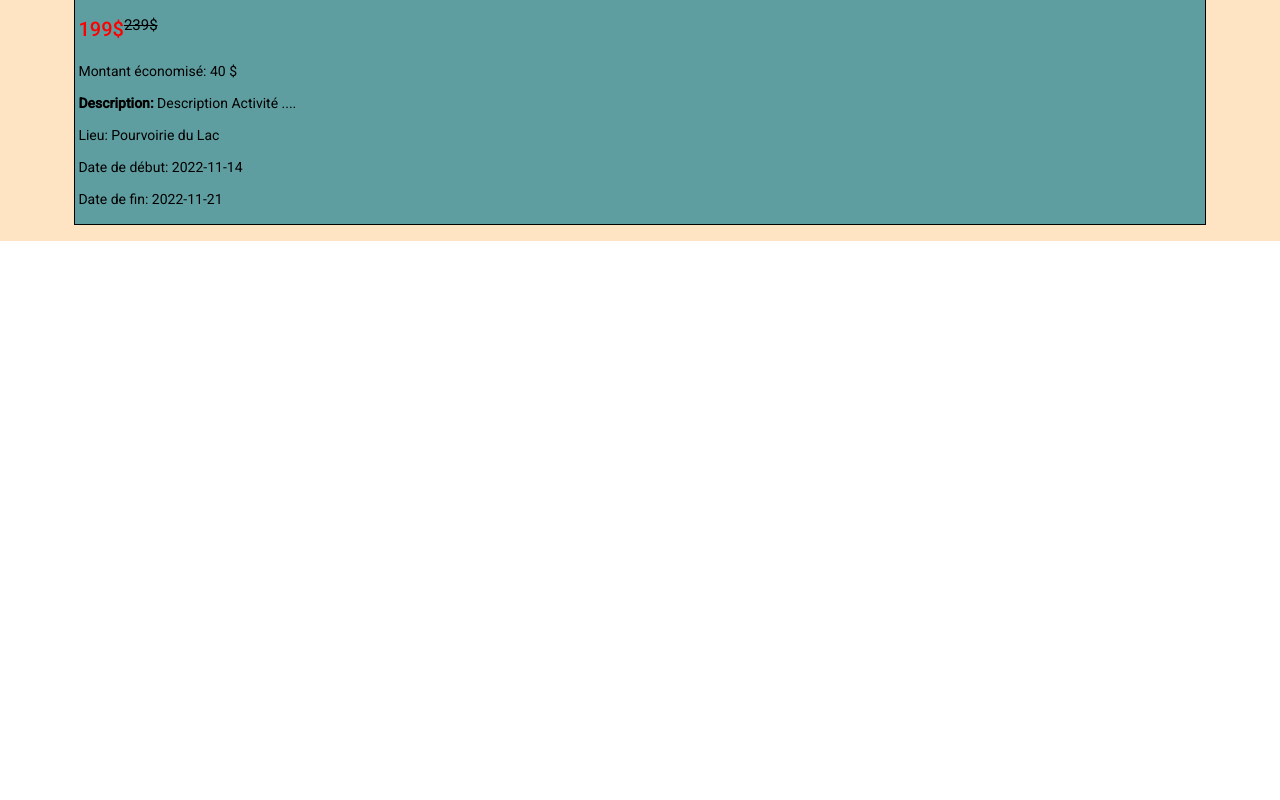
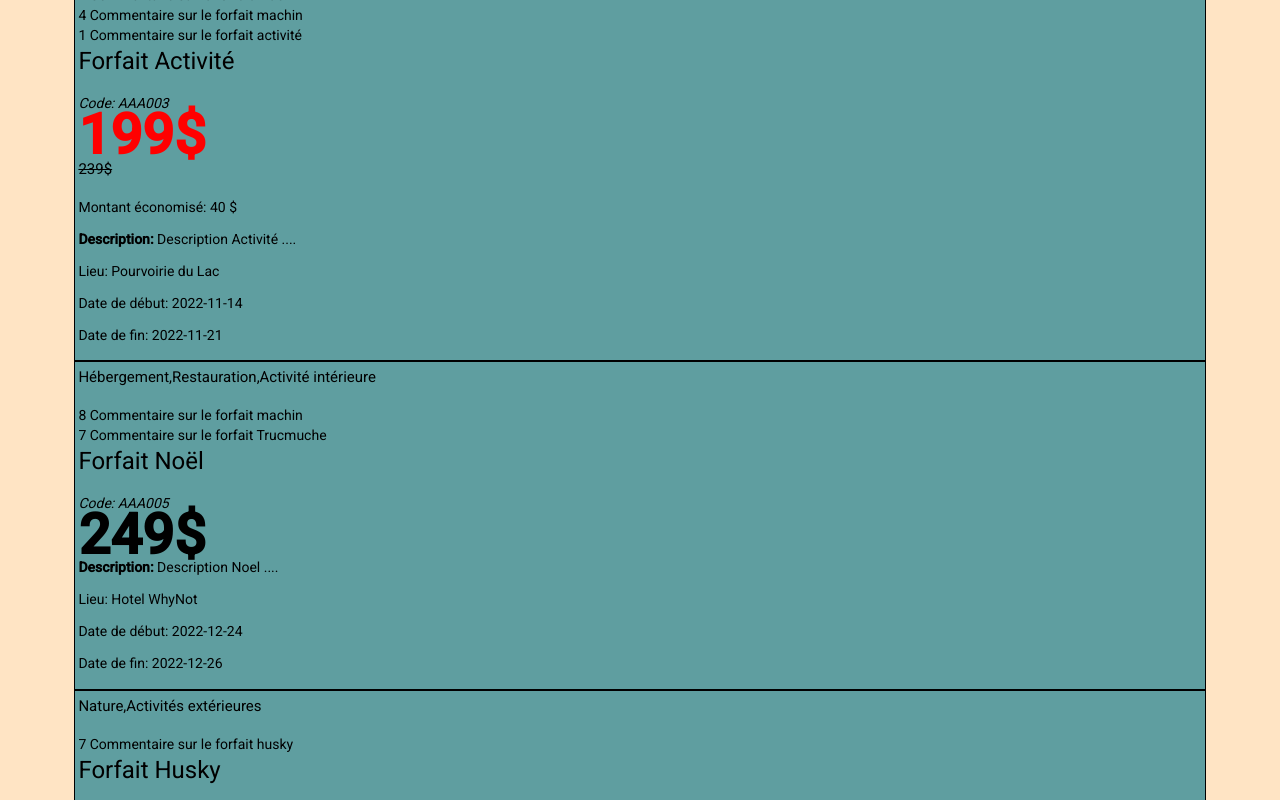
Before and after one commit to angelayke/PRGM-Web3-exercice-forfaiterie, an Angular app: page / in a window 1280 px wide. Shown: the part 1280-2080 px from the top of the page. Before the commit the page ends 1547 px from the top, so only its background shows below. Built offline with nearby package versions, Linux system fonts and the light colour scheme.

Commit message:
condition ngIf pour prix et premium, calcul rabais, et modification : creation composant prix

```diff
--- a/src/app/app.module.ts
+++ b/src/app/app.module.ts
@@ -8,13 +8,15 @@ import { ListeForfaitsComponent } from './liste-forfaits/liste-forfaits.componen
 import { ForfaitComponent } from './forfait/forfait.component';
 import { BrowserAnimationsModule } from '@angular/platform-browser/animations';
 import { GroupeForfaitsComponent } from './groupe-forfaits/groupe-forfaits.component';
+import { PrixComponent } from './prix/prix.component';
 
 @NgModule({
   declarations: [
     AppComponent,
     ListeForfaitsComponent,
     ForfaitComponent,
-    GroupeForfaitsComponent
+    GroupeForfaitsComponent,
+    PrixComponent
   ],
   imports: [
     BrowserModule,
--- a/src/app/forfait.ts
+++ b/src/app/forfait.ts
@@ -6,7 +6,7 @@ export interface Forfait {
     description: string;
     code: string;
     categories: string[];
-    etablissement: Etablissement;
+    etablissement?: Etablissement;
     dateDebut: string;
     dateFin: string;
     prix: number;
@@ -14,5 +14,5 @@ export interface Forfait {
     avis: Avis[];
     premium?: boolean;
     color?: string;
-    economie?: number;
+    //economie?: number;
 }
--- a/src/app/forfait/forfait.component.html
+++ b/src/app/forfait/forfait.component.html
@@ -5,11 +5,9 @@
         <h1>{{forfait?.nom}}</h1>
         <p><em>Code: {{forfait?.code}}</em></p>
     </div>
-    <div class="flex-container">
-        <h2 [ngClass]="'color'">{{forfait?.nouveauprix}}$</h2>
-        <h4 [ngClass]="'line'">{{forfait?.prix}}$</h4>
-    </div>
-    <p>Montant économisé: {{forfait?.economie}} $</p>
+
+    <app-prix [prix]="forfait?.prix || 0" [nouveauprix]="forfait?.nouveauprix"></app-prix>
+    <!-- <p>Montant économisé: {{forfait?.prix-forfait?.nouveauprix}} $</p>-->
 
     <p><strong>Description:</strong> {{forfait?.description}}</p>
     <p>Lieu: {{forfait?.etablissement?.nomEtablissement}}</p>
--- a/src/app/groupe-forfaits/groupe-forfaits.component.html
+++ b/src/app/groupe-forfaits/groupe-forfaits.component.html
@@ -1,17 +1,14 @@
 
-<div>
+<div *ngIf="forfait?.premium==true">
     <mat-card class="example-card">
         <mat-card-title-group>
-        <mat-card-title>{{forfait?.nom}}</mat-card-title>
-        <mat-card-subtitle>{{forfait?.etablissement?.nomEtablissement}}</mat-card-subtitle>
-        <img mat-card-sm-image src="https://fakeimg.pl/250/" >
+            <mat-card-title>{{forfait?.nom}}</mat-card-title>
+            <mat-card-subtitle>{{forfait?.etablissement?.nomEtablissement}}</mat-card-subtitle>
+            <img mat-card-sm-image src="https://fakeimg.pl/250/" >
         </mat-card-title-group>
+        <br>
         <mat-card-content>
-            <div class="flex-container">
-                <p [ngClass]="'color'">{{forfait?.nouveauprix}}$</p>
-                <h4 [ngClass]="'line'">{{forfait?.prix}}$</h4>
-            </div>
-            <p>Montant économisé: {{forfait?.economie}} $</p>
+            <app-prix [prix]="forfait?.prix || 0" [nouveauprix]="forfait?.nouveauprix"></app-prix>
         </mat-card-content>
         <mat-card-content>
             <p>Date de début: {{forfait?.dateDebut}} <br>
--- a/src/app/liste-forfaits/liste-forfaits.component.html
+++ b/src/app/liste-forfaits/liste-forfaits.component.html
@@ -1,6 +1,8 @@
 <p>liste-forfaits</p>
 <div  class="flex-card">
-    <app-groupe-forfaits *ngFor="let f of forfaits" [forfait]="f"></app-groupe-forfaits>
+    <app-groupe-forfaits *ngFor="let f of forfaits" [forfait]="f">
+
+    </app-groupe-forfaits>
 </div>
 
 <app-forfait *ngFor="let f of forfaits" [forfait]="f"></app-forfait>
--- a/src/app/mock-forfaits.ts
+++ b/src/app/mock-forfaits.ts
@@ -12,7 +12,7 @@ export const FORFAITS: Forfait[] = [
         dateFin: '2022-10-21',
         prix: 149,
         nouveauprix: 119,
-        economie: 30,
+        premium: true,
         avis: [
           {note: 9, commentaires:'Commentaire sur le forfait machin'},
           {note: 7, commentaires: 'Commentaire sur le forfait Trucmuche'},
@@ -31,7 +31,7 @@ export const FORFAITS: Forfait[] = [
         dateFin: '2022-11-02',
         prix: 99,
         nouveauprix: 79,
-        economie: 20,
+        premium: false,
         avis: [
             {note: 8, commentaires:'Commentaire sur le forfait machin'},
             {note: 7, commentaires: 'Commentaire sur le forfait Trucmuche'},
@@ -49,11 +49,43 @@ export const FORFAITS: Forfait[] = [
         dateFin: '2022-11-21',
         prix: 239,
         nouveauprix: 199,
-        economie: 40,
+        premium: false,
         avis: [
           {note:2, commentaires:'Commentaire sur le forfait machin'},
           {note: 4, commentaires: 'Commentaire sur le forfait machin'},
           {note: 1, commentaires: 'Commentaire sur le forfait activité'}
       ]
+      },
+
+      {
+        nom: 'Forfait Noël',
+        description: 'Description Noel ....',
+        code: 'AAA005',
+        categories:['Hébergement', 'Restauration', 'Activité intérieure'],
+        etablissement: ETABLISSEMENTS[1],
+        dateDebut: '2022-12-24',
+        dateFin: '2022-12-26',
+        prix: 249,
+        premium: true,
+        avis: [
+            {note: 8, commentaires:'Commentaire sur le forfait machin'},
+            {note: 7, commentaires: 'Commentaire sur le forfait Trucmuche'},
+        ]
+      },
+
+      {
+        nom: 'Forfait Husky',
+        description: 'Chien de traineau ....',
+        code: 'AAA005',
+        categories:[ 'Nature', 'Activités extérieures'],
+        etablissement: ETABLISSEMENTS[2],
+        dateDebut: '2022-11-17',
+        dateFin: '2022-11-20',
+        prix: 99,
+        nouveauprix: 59,
+        premium: true,
+        avis: [
+          {note:7, commentaires:'Commentaire sur le forfait husky'},
+      ]
       }
 ]
--- /dev/null
+++ b/src/app/prix/prix.component.html
@@ -0,0 +1,8 @@
+<div class="flex-container">
+    <div *ngIf="nouveauprix; else elseBlock">
+        <p [ngClass]="'color'">{{nouveauprix}}$</p>
+        <h4 [ngClass]="'line'">{{prix}}$</h4>
+        <p>Montant économisé: {{prix-nouveauprix}} $</p>
+    </div>
+    <ng-template #elseBlock><p [ngClass]="'prix'">{{prix}}$</p></ng-template>
+</div>
--- /dev/null
+++ b/src/app/prix/prix.component.ts
@@ -0,0 +1,19 @@
+import { Component, OnInit, Input } from '@angular/core';
+import { Forfait } from '../forfait';
+
+@Component({
+  selector: 'app-prix',
+  templateUrl: './prix.component.html',
+  styleUrls: ['./prix.component.css']
+})
+export class PrixComponent implements OnInit {
+  @Input() prix: number = 0;
+  @Input() nouveauprix?: number;
+
+
+  constructor() { }
+
+  ngOnInit(): void {
+  }
+
+}
--- a/src/styles.css
+++ b/src/styles.css
@@ -18,6 +18,11 @@ body { margin: 0; font-family: Roboto, "Helvetica Neue", sans-serif; }
     font-weight: 700;
 }
 
+.prix {
+    font-size: 3.5rem;
+    font-weight: 700;
+}
+
 .line {
     text-decoration: line-through;
   }
```
Also changed, not shown: src/app/prix/prix.component.css (added), 1 other file (tests, documents, lock files or other folders).
